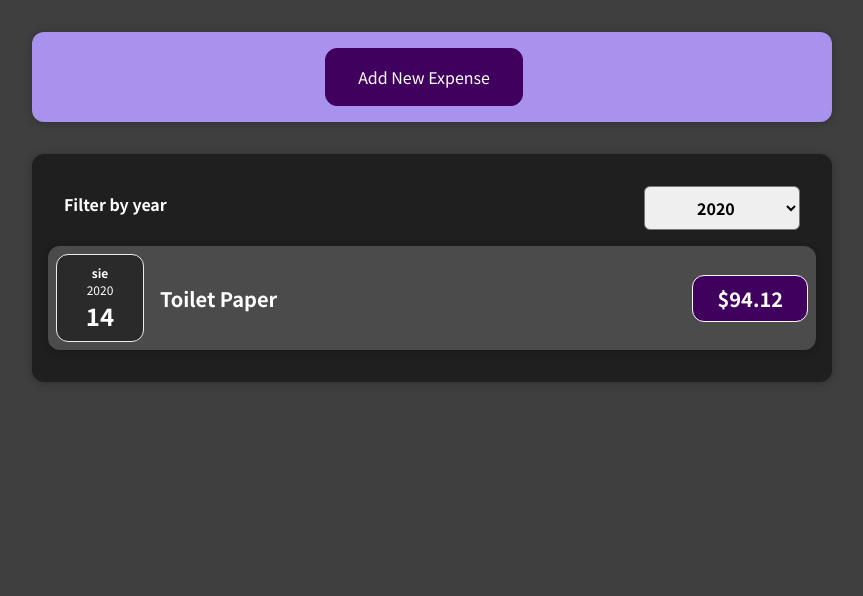
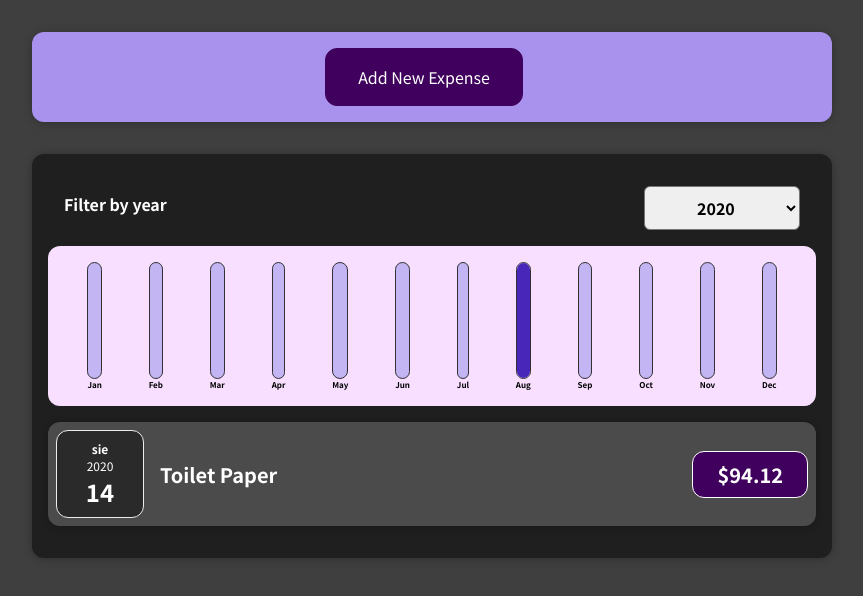
Before and after one commit to Robert-Sawyer/expense-observer, a React (Create React App) app: page / in a window 1280 px wide. Shown: the top 596 px of the page, without its empty margins (208-1071 px from the left). Built offline with nearby package versions, Linux system fonts and the light colour scheme.

Commit message:
Dodano wykres porównujący wydatki w miesiącach

```diff
--- /dev/null
+++ b/src/components/Chart/Chart.css
@@ -0,0 +1,9 @@
+.chart {
+    padding: 1rem;
+    border-radius: 12px;
+    background-color: #f8dfff;
+    text-align: center;
+    display: flex;
+    justify-content: space-around;
+    height: 10rem;
+}
--- /dev/null
+++ b/src/components/Chart/Chart.js
@@ -0,0 +1,24 @@
+import React from 'react';
+
+import ChartBar from './ChartBar';
+import './Chart.css';
+
+const Chart = ({dataPoints}) => {
+    const dataPointValues = dataPoints.map(dataPoint => dataPoint.value);
+    const totalMaximum = Math.max(...dataPointValues);
+
+    return (
+        <div className='chart'>
+            {dataPoints.map((dataPoint) => (
+                <ChartBar
+                    key={dataPoint.label}
+                    value={dataPoint.value}
+                    maxValue={totalMaximum}
+                    label={dataPoint.label}
+                />
+            ))}
+        </div>
+    );
+};
+
+export default Chart;
--- /dev/null
+++ b/src/components/Chart/ChartBar.css
@@ -0,0 +1,30 @@
+.chart-bar {
+    height: 100%;
+    display: flex;
+    flex-direction: column;
+    align-items: center;
+}
+
+.chart-bar__inner {
+    height: 100%;
+    width: 100%;
+    border: 1px solid #313131;
+    border-radius: 12px;
+    background-color: #c3b4f3;
+    overflow: hidden;
+    display: flex;
+    flex-direction: column;
+    justify-content: flex-end;
+}
+
+.chart-bar__fill {
+    background-color: #4826b9;
+    width: 100%;
+    transition: all 0.3s ease-out;
+}
+
+.chart-bar__label {
+    font-weight: bold;
+    font-size: 0.5rem;
+    text-align: center;
+}
--- /dev/null
+++ b/src/components/Chart/ChartBar.js
@@ -0,0 +1,26 @@
+import React from 'react';
+
+import './ChartBar.css';
+
+const ChartBar = ({value, maxValue, label}) => {
+    let barFillHeight = '0%';
+
+    if (maxValue > 0) {
+        barFillHeight = Math.round((value / maxValue) * 100) + '%';
+    }
+
+    return (
+        <div className='chart-bar'>
+            <div className='chart-bar__inner'>
+                <div
+                    className='chart-bar__fill'
+                    style={{ height: barFillHeight }}
+                >
+                </div>
+            </div>
+            <div className='chart-bar__label'>{label}</div>
+        </div>
+    );
+};
+
+export default ChartBar;
--- a/src/components/Expenses/Expenses.js
+++ b/src/components/Expenses/Expenses.js
@@ -3,6 +3,7 @@
 import './Expenses.css';
 import ExpensesFilter from "./ExpensesFilter";
 import ExpensesList from "./ExpensesList";
+import ExpensesChart from "./ExpensesChart";
 
 function Expenses({items}) {
 
@@ -21,6 +22,7 @@
     return (
         <Card className="expenses">
             <ExpensesFilter selected={filteredYear} onChangeFilter={filterChangeHandler}/>
+            <ExpensesChart expenses={filteredExpenses} />
             <ExpensesList expenses={filteredExpenses}/>
         </Card>
     );
--- /dev/null
+++ b/src/components/Expenses/ExpensesChart.js
@@ -0,0 +1,29 @@
+import React from 'react';
+
+import Chart from '../Chart/Chart';
+
+const ExpensesChart = ({expenses}) => {
+    const chartDataPoints = [
+        { label: 'Jan', value: 0 },
+        { label: 'Feb', value: 0 },
+        { label: 'Mar', value: 0 },
+        { label: 'Apr', value: 0 },
+        { label: 'May', value: 0 },
+        { label: 'Jun', value: 0 },
+        { label: 'Jul', value: 0 },
+        { label: 'Aug', value: 0 },
+        { label: 'Sep', value: 0 },
+        { label: 'Oct', value: 0 },
+        { label: 'Nov', value: 0 },
+        { label: 'Dec', value: 0 },
+    ];
+
+    for (const expense of expenses) {
+        const expenseMonth = expense.date.getMonth();
+        chartDataPoints[expenseMonth].value += expense.amount;
+    }
+
+    return <Chart dataPoints={chartDataPoints} />;
+};
+
+export default ExpensesChart;
```
Also changed, not shown: src/App.js (+6 -1 lines).
